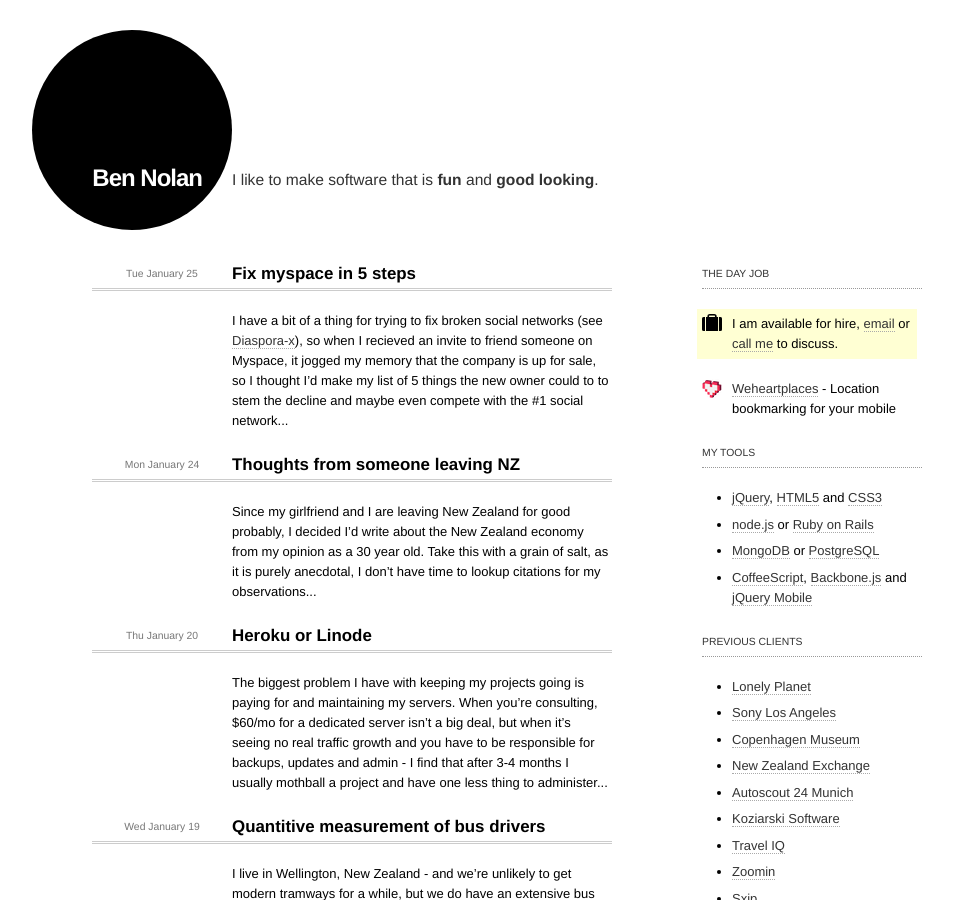
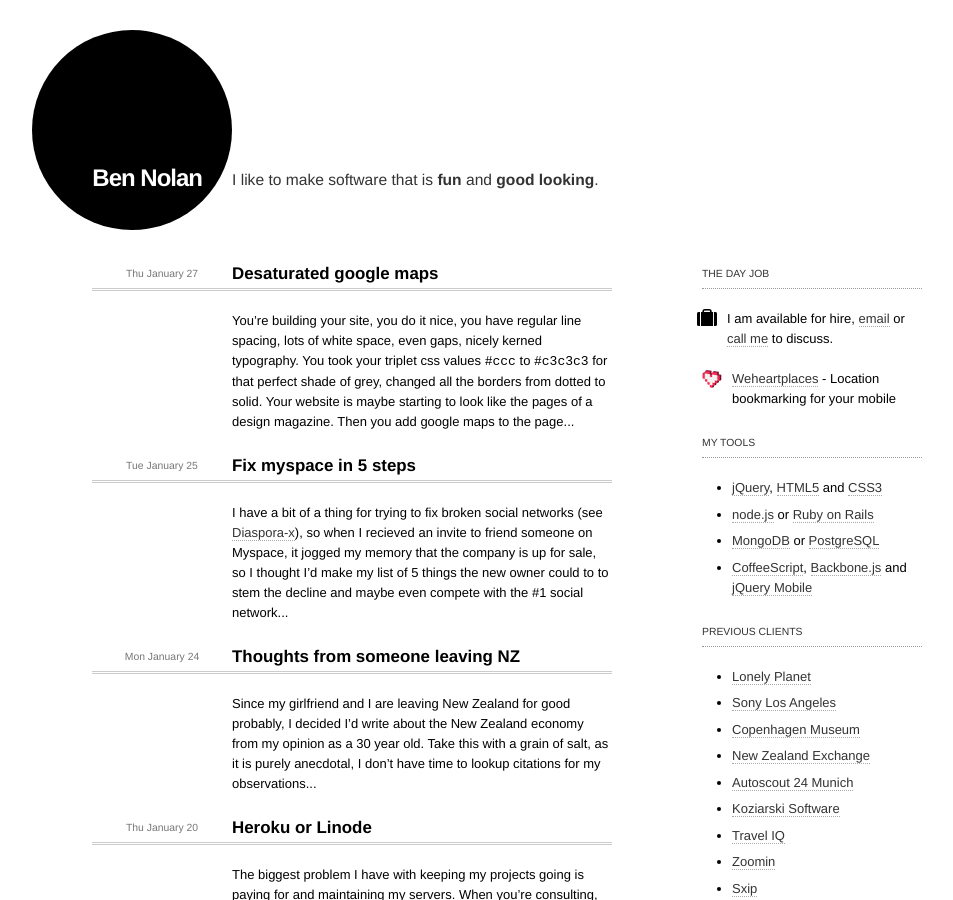
Before and after one commit to bnolan/bnolan.github.com, a Jekyll site: the page built from index.md, in a window 1280 px wide and 900 px high. Shown: the whole window, without its empty margins (108-1061 px from the left). Built offline with Jekyll 4.4.1, drawn with Linux system fonts in a browser that asks for light colours; some of the changed text lies outside the part shown.

Commit message:
PLAYDOUGH.

```diff
--- a/_layouts/default.html
+++ b/_layouts/default.html
@@ -58,7 +58,7 @@
           The day job
         </h2>
 
-        <p style="background: #ffffd3; border: 5px solid #ffffd3; position: relative; left: -5px">
+        <p style="position: relative; left: -5px">
           <img src="/images/37-suitcase.png" width="20" style="float: left; padding: 0 10px 40px 0"/> I am available for hire,
           <a href="mailto:ben@nolanconsul.com">email</a> or <a href="callto:bennolan">call me</a> to discuss.
         </p>
--- a/_layouts/post.html
+++ b/_layouts/post.html
@@ -44,7 +44,7 @@
               {{ content }}
             </div>
 
-            <p style="background: #ffffd3; border: 5px solid #ffffd3; position: relative; left: -5px">
+            <p style="position: relative; left: -5px">
               <img src="/images/37-suitcase.png" width="20" style="float: left; padding: 0 10px 40px 0"/> I am available for hire,
               <a href="mailto:ben@nolanconsul.com">email</a> or <a href="callto:bennolan">call me</a> to discuss.
             </p>
@@ -74,7 +74,7 @@
           The day job
         </h2>
 
-        <p style="background: #ffffd3; border: 5px solid #ffffd3; position: relative; left: -5px">
+        <p style="position: relative; left: -5px">
           <img src="/images/37-suitcase.png" width="20" style="float: left; padding: 0 10px 40px 0"/> I am available for hire,
           <a href="mailto:ben@nolanconsul.com">email</a> or <a href="callto:bennolan">call me</a> to discuss.
         </p>
--- /dev/null
+++ b/_posts/2011-01-27-desaturated.md
@@ -0,0 +1,13 @@
+---
+layout: post
+title: Desaturated google maps
+---
+
+You're building your site, you do it nice, you have regular line spacing, lots of white space, even gaps, nicely kerned typography. You took your triplet css values `#ccc` to `#c3c3c3` for that perfect shade of grey, changed all the borders from dotted to solid. Your website is maybe starting to look like the pages of a design magazine. Then you add google maps to the page.
+
+It's like smearing playdough on your furniture.
+
+Try using google styled maps and desaturate the map to get something that looks more like this. Still functional, but easier on the eye and suitable to my bauhaus sensibilities.
+
+<img src="/images/desaturated.png" />
+<cite>Desaturated, label opacity reduced</cite>
```
Also changed, not shown: images/desaturated.png (added).
